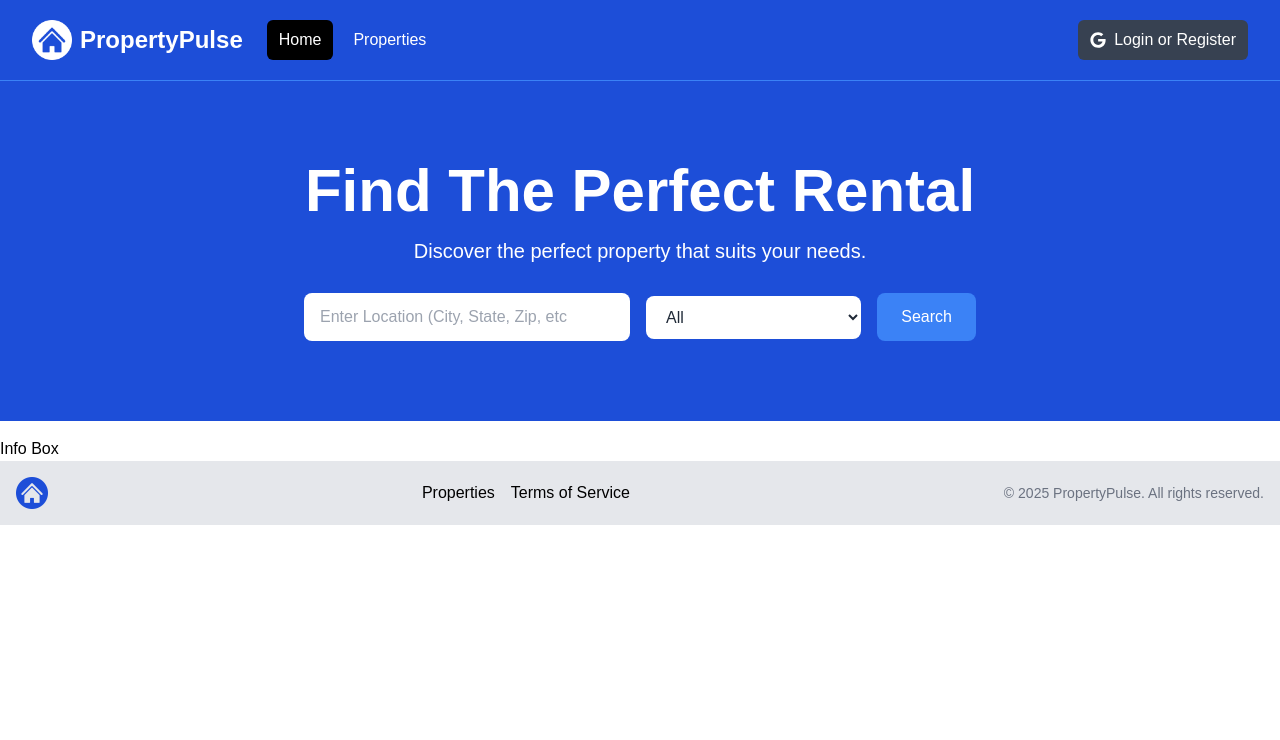
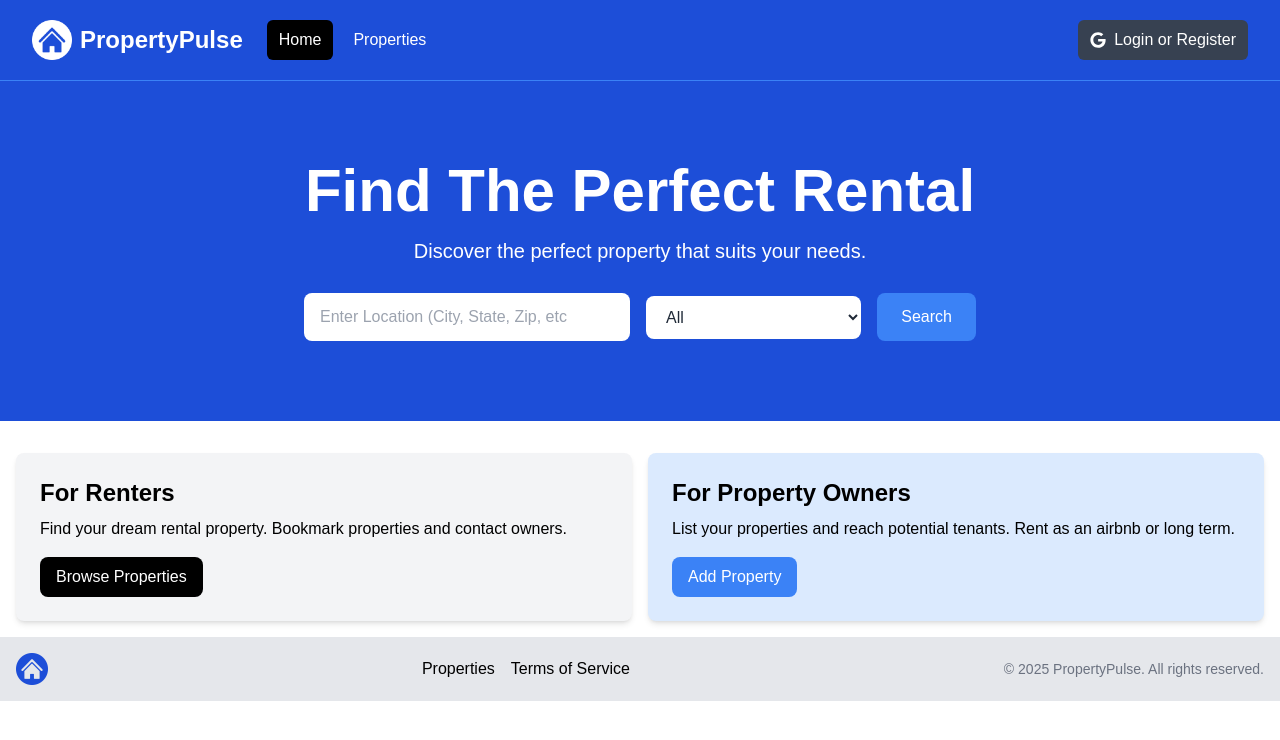
Before and after one commit to codiemaureen/PropertyPulse, a Next.js app: page / in a window 1280 px wide. Shown: the top 740 px of the page. Built offline with nearby package versions, Linux system fonts and the light colour scheme.

Commit message:
Style: Adding info box layout

```diff
--- a/app/components/InfoBox.jsx
+++ b/app/components/InfoBox.jsx
@@ -1,6 +1,8 @@
+import InfoBoxes from "./InfoBoxes";
+
 const InfoBox = () => {
  return ( <div>
-  Info Box
+  <InfoBoxes />
  </div> );
 }
 
--- a/app/components/InfoBoxes.jsx
+++ b/app/components/InfoBoxes.jsx
@@ -1,6 +1,38 @@
 const InfoBoxes = () => {
  return (
-  <div>Info Boxes</div>
+      <section>
+      <div className="container-xl lg:container m-auto">
+        <div className="grid grid-cols-1 md:grid-cols-2 gap-4 p-4 rounded-lg">
+          <div className="bg-gray-100 p-6 rounded-lg shadow-md">
+            <h2 className="text-2xl font-bold">For Renters</h2>
+            <p className="mt-2 mb-4">
+              Find your dream rental property. Bookmark properties and contact
+              owners.
+            </p>
+            <a
+              href="/properties.html"
+              className="inline-block bg-black text-white rounded-lg px-4 py-2 hover:bg-gray-700"
+            >
+              Browse Properties
+            </a>
+          </div>
+          <div className="bg-blue-100 p-6 rounded-lg shadow-md">
+            <h2 className="text-2xl font-bold">For Property Owners</h2>
+            <p className="mt-2 mb-4">
+              List your properties and reach potential tenants. Rent as an
+              airbnb or long term.
+            </p>
+            <a
+              href="/add-property.html"
+              className="inline-block bg-blue-500 text-white rounded-lg px-4 py-2 hover:bg-blue-600"
+            >
+              Add Property
+            </a>
+          </div>
+        </div>
+      </div>
+    </section>
+
   );
 }
 
```
